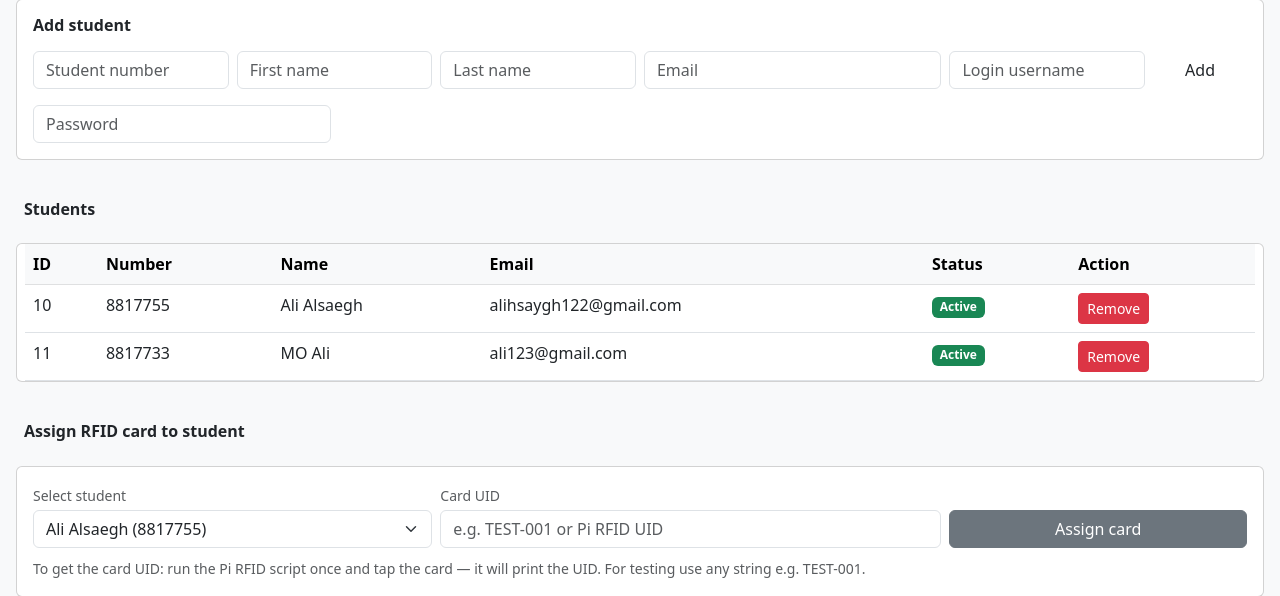
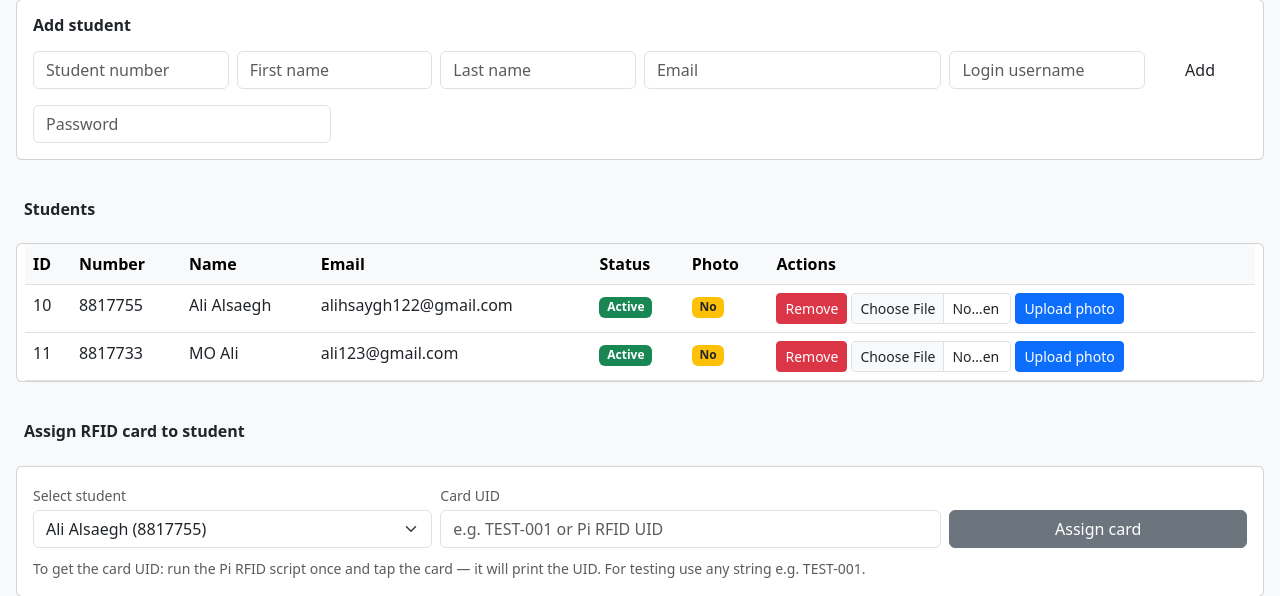
Before and after one commit to alialsaygh/attendance-system, a Django app: page /dashboard/admin/ in a window 1280 px wide. Shown: the part 242-838 px from the top of the page. Run offline with Django 4.2, Linux system fonts and the light colour scheme; a user stored in the database is signed in; data comes from the database, SQL or seed files in the repository; data that the repository does not hold is empty.

Commit message:
Enhance students table in admin dashboard to include photo indicator and upload functionality (Rabie)

```diff
--- a/web/core/templates/core/admin_dashboard.html
+++ b/web/core/templates/core/admin_dashboard.html
@@ -55,12 +55,21 @@
     </form>
 </div>
 
+<!-- students table -->
 <h6 class="fw-semibold mb-2">Students</h6>
 <div class="card mb-4">
     <div class="table-responsive">
         <table class="table table-hover mb-0">
             <thead class="table-light">
-                <tr><th>ID</th><th>Number</th><th>Name</th><th>Email</th><th>Status</th><th>Action</th></tr>
+                <tr>
+                    <th>ID</th>
+                    <th>Number</th>
+                    <th>Name</th>
+                    <th>Email</th>
+                    <th>Status</th>
+                    <th>Photo</th>
+                    <th>Actions</th>
+                </tr>
             </thead>
             <tbody>
                 {% for s in students %}
@@ -76,19 +85,61 @@
                             <span class="badge bg-secondary">Inactive</span>
                         {% endif %}
                     </td>
+                    <!-- photo indicator - task #197 -->
                     <td>
+                        {% if s.has_photo %}
+                            <span class="badge bg-success">Yes</span>
+                        {% else %}
+                            <span class="badge bg-warning text-dark">No</span>
+                        {% endif %}
+                    </td>
+
+                    <!-- actions column  -->
+                    <td>
+                        <div class="d-flex gap-1 flex-wrap">
+
+                            <!-- delete student button -->
                             {% if s.id %}
                             <form method="post" action="{% url 'delete_student' s.id %}">
                                 {% csrf_token %}
-                        <button class="btn btn-sm btn-danger">Remove</button>
+                                <button class="btn btn-sm btn-danger">
+                                    Remove
+                                </button>
                             </form>
+                            {% endif %}
+
+                            <!-- upload photo form - task #193 -->
+                            {% if s.student_number %}
+                            <form method="post"
+                                action="{% url 'upload_student_photo' s.student_number %}"
+                                enctype="multipart/form-data"
+                                class="d-flex gap-1 align-items-center">
+                                {% csrf_token %}
+                                <input type="file"
+                                    name="photo"
+                                    accept=".jpg,.jpeg,.png"
+                                    class="form-control form-control-sm"
+                                    style="width: 160px;"
+                                    required>
+                                <button class="btn btn-sm btn-primary">
+                                    {% if s.has_photo %}
+                                        Replace photo
                                     {% else %}
-                    <span class="text-muted">No ID</span>
+                                        Upload photo
                                     {% endif %}
+                                </button>
+                            </form>
+                            {% endif %}
+
+                        </div>
                     </td>
                 </tr>
                 {% empty %}
-                    <tr><td colspan="6" class="text-center text-muted">No students yet</td></tr>
+                <tr>
+                    <td colspan="7"class="text-center text-muted py-3">
+                        No students yet
+                    </td>
+                </tr>
                 {% endfor %}
             </tbody>
         </table>
```
Lines whose indentation alone changed are shown as unchanged.
